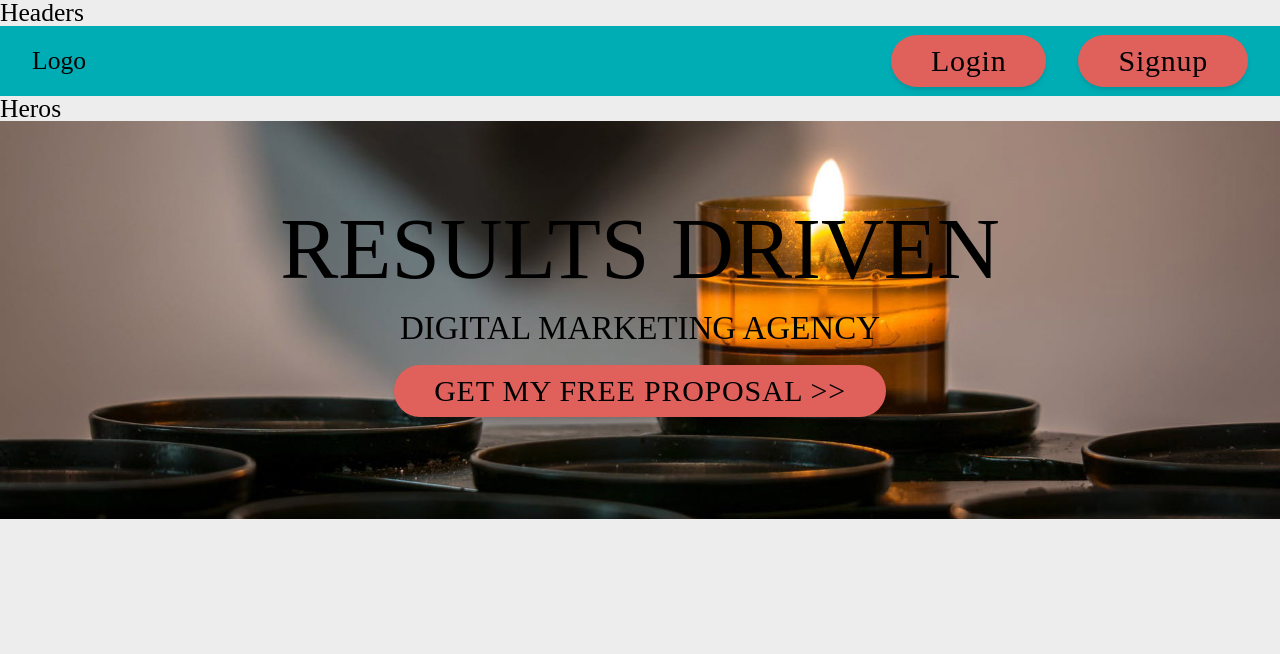
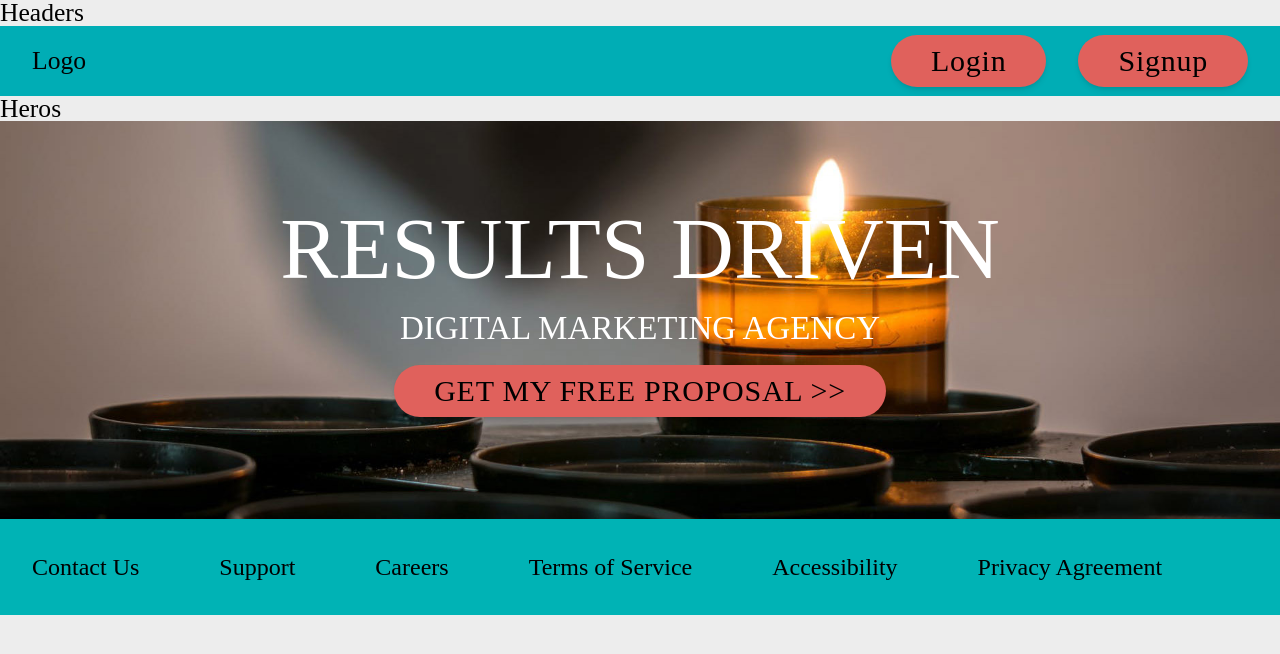
Before and after one commit to Lo-GR/web-design-templating, a React (Create React App) app: page / in a window 1280 px wide. Shown: the top 654 px of the page. Built offline with nearby package versions, Linux system fonts and the light colour scheme.

Commit message:
Footer added

```diff
--- a/src/App.tsx
+++ b/src/App.tsx
@@ -1,5 +1,6 @@
 import { Header as HeaderOne } from '../src/Components/Headers/HeaderOne';
 import { Hero as HeroOne } from '../src/Components/Heros/HeroOne';
+import { Footer } from './Components/Footers/FooterOne';
 
 import candleImage from './images/candleTwo.jpg';
 
@@ -10,7 +11,7 @@ function App() {
         <p>Headers</p>
         <HeaderOne />
       </div>
-      <div className="relative w-full">
+      <div className="relative w-full mb-[120px]">
         <p>Heros</p>
         <HeroOne
           title={'RESULTS DRIVEN'}
@@ -19,6 +20,10 @@ function App() {
           backgroundImage={candleImage}
         />
       </div>
+      <div>
+        Footers
+        <Footer />
+      </div>
     </div>
   );
 }
--- a/src/Components/Buttons/ButtonOne/index.tsx
+++ b/src/Components/Buttons/ButtonOne/index.tsx
@@ -1,5 +1,5 @@
-import { ReactNode } from "react";
-import classNames from "classnames";
+import { ReactNode } from 'react';
+import classNames from 'classnames';
 
 type ButtonProps = {
   children: ReactNode;
@@ -9,22 +9,22 @@ type ButtonProps = {
 };
 
 export const Button = ({
-  type = "primary",
+  type = 'primary',
   className,
   onClick,
   children,
 }: ButtonProps) => {
-  let colors = "bg-sp-secondary-500 hover:bg-sp-secondary-300";
+  let colors = 'bg-sp-secondary-500 hover:bg-sp-secondary-300';
 
   switch (type) {
-    case "primary":
-      colors = "bg-sp-secondary-500 hover:bg-sp-secondary-300";
+    case 'primary':
+      colors = 'bg-sp-secondary-500 hover:bg-sp-secondary-300';
       break;
-    case "secondary":
-      colors = "bg-sp-primary-500 hover:bg-sp-primary-300";
+    case 'secondary':
+      colors = 'bg-sp-primary-500 hover:bg-sp-primary-300';
       break;
     default:
-      colors = "bg-sp-secondary-500 hover:bg-sp-secondary-300";
+      colors = 'bg-sp-secondary-500 hover:bg-sp-secondary-300';
       break;
   }
 
@@ -34,9 +34,8 @@ export const Button = ({
       className={classNames(
         colors,
         className,
-        `w-fit inline-flex items-center justify-center py-[8px] px-10 tracking-wide transition-all duration-200 rounded-[28px] text-3xl shadow-md`
-      )}
-    >
+        `w-fit inline-flex items-center justify-center py-[8px] px-10 tracking-wide transition-all duration-200 rounded-[28px] text-sm md:text-xl lg:text-3xl shadow-md`
+      )}>
       {children}
     </button>
   );
--- a/src/Components/Heros/HeroOne/index.tsx
+++ b/src/Components/Heros/HeroOne/index.tsx
@@ -15,10 +15,14 @@ export const Hero = ({
 }: HeroProps) => {
   return (
     <div className="relative">
-      <img className="absolute top-0" src={backgroundImage} />
-      <div className="relative container p-5 flex flex-col items-center top-16 justify-center mx-auto">
-        <p className="text-[87px]">{title}</p>
-        <p className="text-[33px]  py-5">{text}</p>
+      <img className="absolute top-0 object-cover" src={backgroundImage} />
+      <div className="relative container p-5 flex flex-col items-center top-0 md:top-16 justify-center mx-auto">
+        <p className="text-[20px] md:text-[40px] lg:text-[87px] text-white">
+          {title}
+        </p>
+        <p className="text-[16px] md:text-[24px] lg:text-[33px]  py-5 text-white">
+          {text}
+        </p>
         <Button>{buttonText}</Button>
       </div>
     </div>
```
